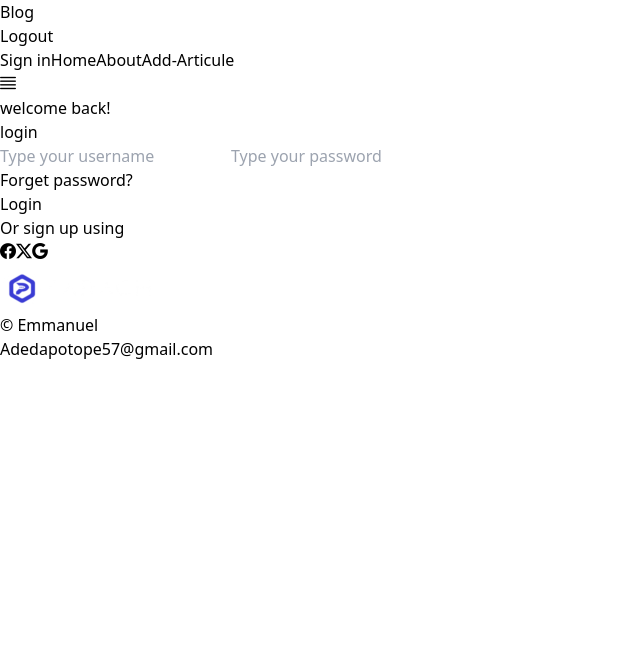
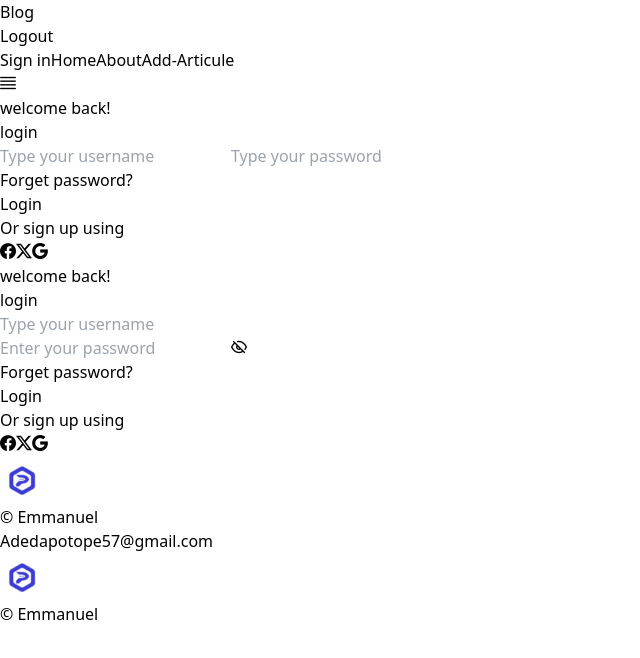
Before and after one commit to izzi24/practice_project1, a React (Vite) app: page /SignPage in a window 1280 px wide. Shown: the top 658 px of the page, without its empty margins (0-640 px from the left). Built offline with nearby package versions, Linux system fonts and the light colour scheme.

Commit message:
password

```diff
--- a/src/components/Footer.jsx
+++ b/src/components/Footer.jsx
@@ -3,7 +3,8 @@ import imaA from "../images/Parach-computers-ibadan-logo-1-e1565984209812-157x49
 
 export default function Footer() {
   return (
-    <div className=" lg:grid lg:grid-cols-[4fr_4fr_4fr] sm:grid sm:grid-cols- sm:h-[auto]  bg-gray-900 px-10 lg:h-[10vh] items-center">
+    <div>
+      <div className=" lg:flex justify-between hidden  bg-gray-900 px-10 lg:h-[10vh] items-center">
       <div>
         <img src={imaA} alt="" />
       </div>
@@ -16,5 +17,18 @@ export default function Footer() {
         </div>
       </div>
     </div>
+    <div className="flex justify-between lg:hidden  bg-gray-900 px-10 lg:h-[10vh] items-center">
+      <div>
+        <img src={imaA} alt="" />
+      </div>
+      <div className="">
+        <div>
+          <p className="text-white sm:hidden text-center ">&copy; Emmanuel</p>
+        </div>
+
+      </div>
+    </div>
+    </div>
+
   );
 }
--- a/src/pages/SignPage.jsx
+++ b/src/pages/SignPage.jsx
@@ -6,8 +6,9 @@ import { toast } from "react-toastify";
 import { useNavigate } from "react-router-dom";
 export default function SignPage() {
   const [username, setUsername] = useState("");
-  const [passwd, setPasswd] = useState("");
+  let [passwd, setPasswd] = useState("");
   const navigate = useNavigate()
+  let [showPassword, setShowPassword] = useState(false)
 
   const changeUsername = (e) => {
     setUsername(e.target.value);
@@ -50,9 +51,10 @@ export default function SignPage() {
   }
   return (
     <div className="">
-      <Header />
-      <div className=" flex items-center bg-gradient-to-r from-violet-500 to-fuchsia-500 justify-center py-3 w-full">
-        <div className="bg-white text-center rounded-2xl w-[50%] h-[80vh]">
+    <Header />
+
+      <div className=" lg:flex hidden items-center bg-gradient-to-r from-violet-500 to-fuchsia-500 justify-center py-3 w-full">
+        <div className="bg-white text-center rounded-2xl h-[75vh] w-[50%]">
           <p className="  py-4 capitalize text-3xl font-bold">welcome back!</p>
           <p className="capitalize text-2xl font-bold">login</p>
           <div className="p-2">
@@ -88,6 +90,50 @@ export default function SignPage() {
           </div>
         </div>
       </div>
+      <div className=" lg:hidden sm:block items-center px-5 bg-gradient-to-r from-violet-500 to-fuchsia-500 justify-center py-3 w-full">
+        <div className="bg-white text-center rounded-2xl w-[full]  h-[vh]">
+          <p className="  py-4 capitalize text-3xl font-bold">welcome back!</p>
+          <p className="capitalize text-2xl font-bold">login</p>
+          <div className="p-2">
+           <div>
+           <input
+              className=" border w-[90%] px-3 h-[40px] mt-5"
+              type="text"
+              placeholder="Type your username"
+              value={username}
+              onChange={(e) => changeUsername(e)}
+            />
+           </div>
+           <div className="relative">
+            <input
+              className="  border h-[40px] mt-5 px-3 w-[90%]"
+              type={showPassword ? "text" : "password"}
+              placeholder="Enter your password"
+              value={passwd}
+              onChange={(e) => changePasswd(e)}
+            />
+            <button type="button" className="absolute right-10 top-7 text-gray-400" onClick={() => setShowPassword(!showPassword)}>
+              <i className={`pi ${showPassword ? "pi-eye" : "pi-eye-slash"}`}></i>
+            </button>
+            </div>
+          </div>
+          <div className="text-end text-sm font-bold lg:px-12 sm:px-5">
+            {" "}
+            <p className="px-7">Forget password?</p>
+          </div>
+          <div className="py-5">
+            <button onClick={handleSubmit} type="button" className="py-3 px-9 text-white rounded-xl text-xl bg-gradient-to-r from-violet-500 to-fuchsia-500">
+              Login
+            </button>
+          </div>
+          <p className="capitalize text-2xl">Or sign up using</p>
+          <div className="py-5">
+            <i className="pi pi-facebook text-blue-900 w-[50px] cursor-pointer"></i>
+            <i className="pi pi-twitter text-blue-600 w-[50px] cursor-pointer"></i>
+            <i className="pi pi-google text-red-500 w-[50px] cursor-pointer"></i>
+          </div>
+        </div>
+      </div>
       <div>
         <Footer />
       </div>
```
